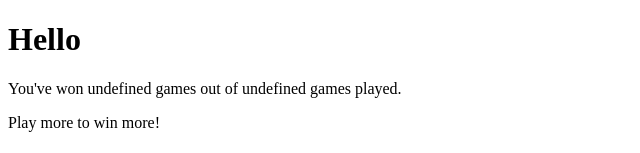
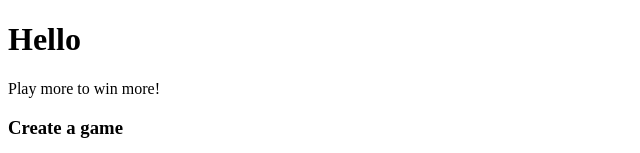
Before and after one commit to lfg1907/jsbattle, a React app: page /#/home in a window 1280 px wide. Shown: the top 153 px of the page, without its empty margins (0-640 px from the left). Built offline with nearby package versions, Linux system fonts and the light colour scheme; no server answers; sample sign-in values are in the browser's storage.

Commit message:
remove stats

```diff
--- a/frontend/src/components/UserStats.jsx
+++ b/frontend/src/components/UserStats.jsx
@@ -1,6 +1,6 @@
 import React from 'react';
 
-const UserStats = ({ name, gamesWon, gamesPlayed }) => {
+const UserStats = ({ name }) => {
   return (
     <div id="user-stats-container">
       <div id="user-stats">
@@ -8,9 +8,6 @@ const UserStats = ({ name, gamesWon, gamesPlayed }) => {
           <span className="light">Hello </span>
           {name}
         </h1>
-        <p>
-          {`You've won ${gamesWon} games out of ${gamesPlayed} games played.`}
-        </p>
         <p>Play more to win more!</p>
       </div>
     </div>
```
